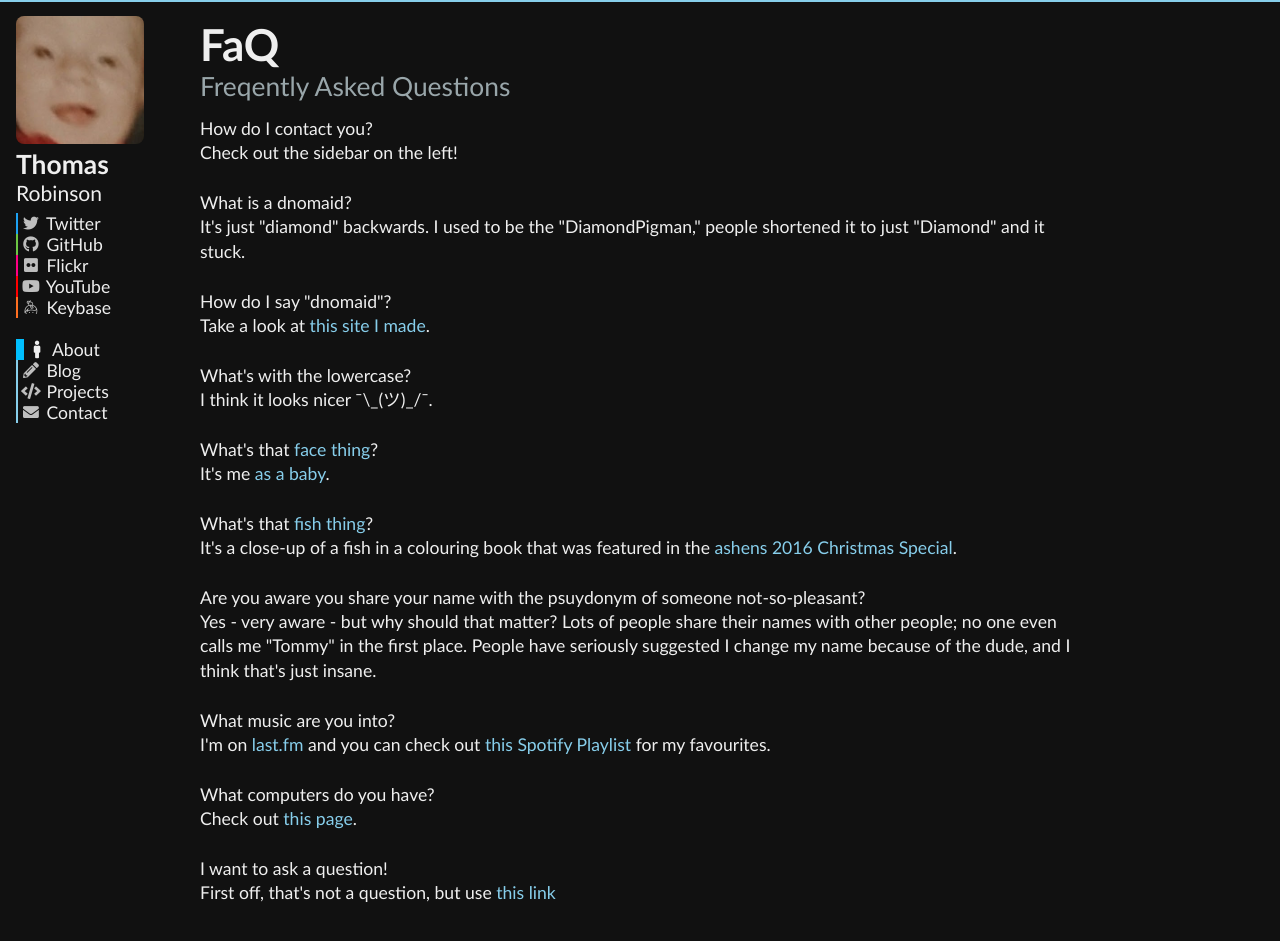
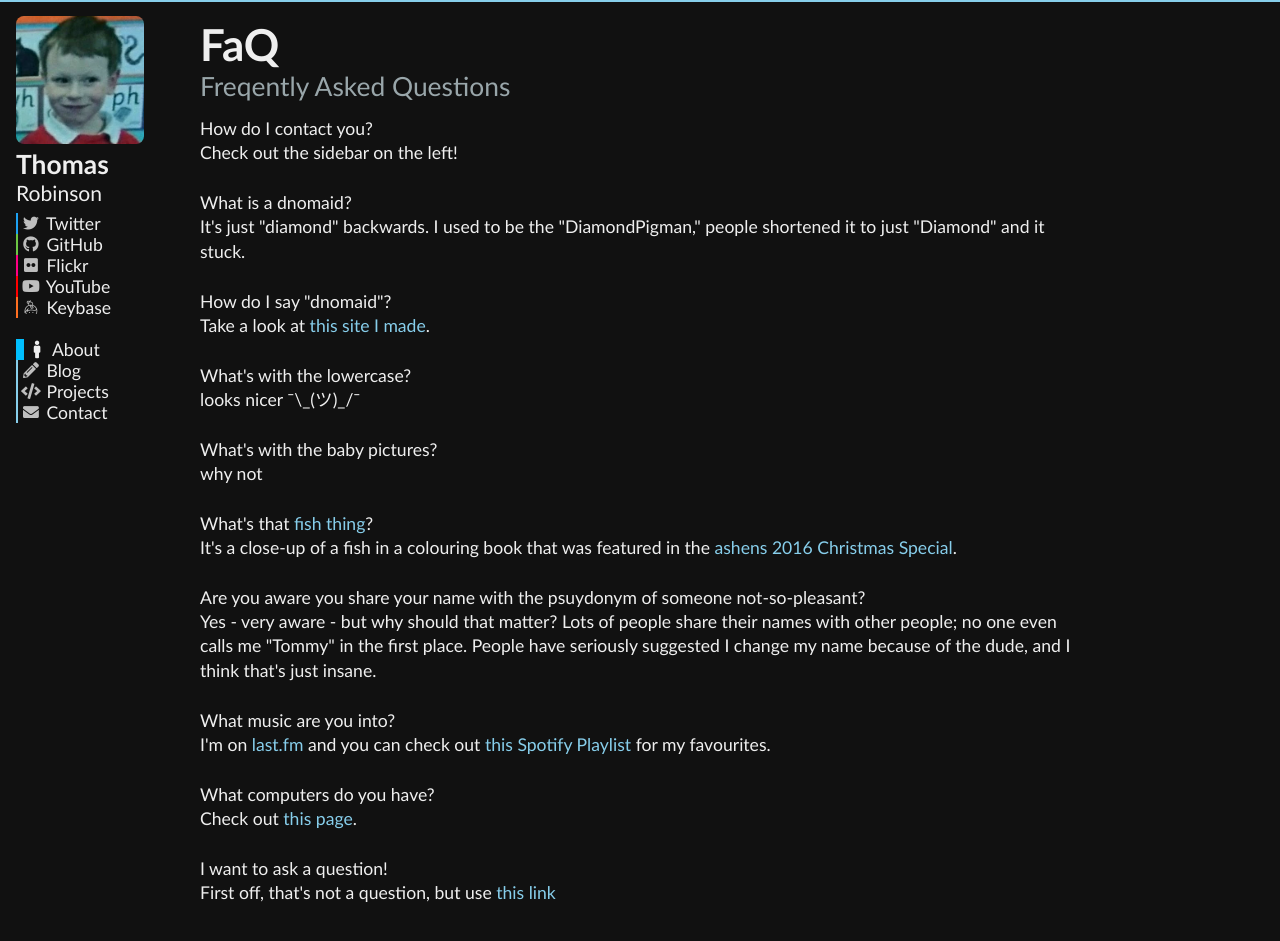
Before and after one commit to tomfishemoji/tomfishemoji.github.io, a Jekyll site: the page built from faq.html, in a window 1280 px wide and 948 px high. Shown: the top 941 px of the window. Built offline with Jekyll 4.4.1, drawn with Linux system fonts in a browser that asks for light colours.

Commit message:
smug tommo

```diff
--- a/_includes/sidebar.html
+++ b/_includes/sidebar.html
@@ -1,5 +1,5 @@
 <div id="sidebar-top">
-  <img src="/img/babby.png" alt="babby.png" id="babby" onclick="window.location = '/';" style="cursor: pointer;">
+  <img src="/img/smugtommo.png" alt="smugtommo.png" id="babby" onclick="window.location = '/';" style="cursor: pointer;">
 
   {% if page.permalink == '/' %}
     <h1>Hello! <img src="/img/twemoji-wave.png" alt="👋" draggable="false"></h1>
--- a/faq.html
+++ b/faq.html
@@ -14,11 +14,11 @@ description: Freqently Asked Questions
 <h4 id="how-to-say"> How do I say "dnomaid"?</h4>
 <p>Take a look at <a href="https://howtosay.dnomaid.co.uk/">this site I made</a>.</p>
 
-<h4 id="face-thing"> What's with the lowercase?</h4>
-<p>I think it looks nicer ¯\_(ツ)_/¯.</p>
+<h4 id="lowercase"> What's with the lowercase?</h4>
+<p>looks nicer ¯\_(ツ)_/¯</p>
 
-<h4 id="face-thing"> What's that <a href="/img/babby.png">face thing</a>?</h4>
-<p>It's me <a href="/img/babby_full.jpg">as a baby</a>.</p>
+<h4 id="baby-pics"> What's with the baby pictures?</h4>
+<p>why not</p>
 
 <h4 id="fish-thing"> What's that <a href="/img/fish_large.png">fish thing</a>?</h4>
 <p>It's a close-up of a fish in a colouring book that was featured in the <a href="https://youtu.be/-SvYEaQRbk4?t=1025">ashens 2016 Christmas Special</a>.</p>
```
Also changed, not shown: img/smugtommo.png (added).
